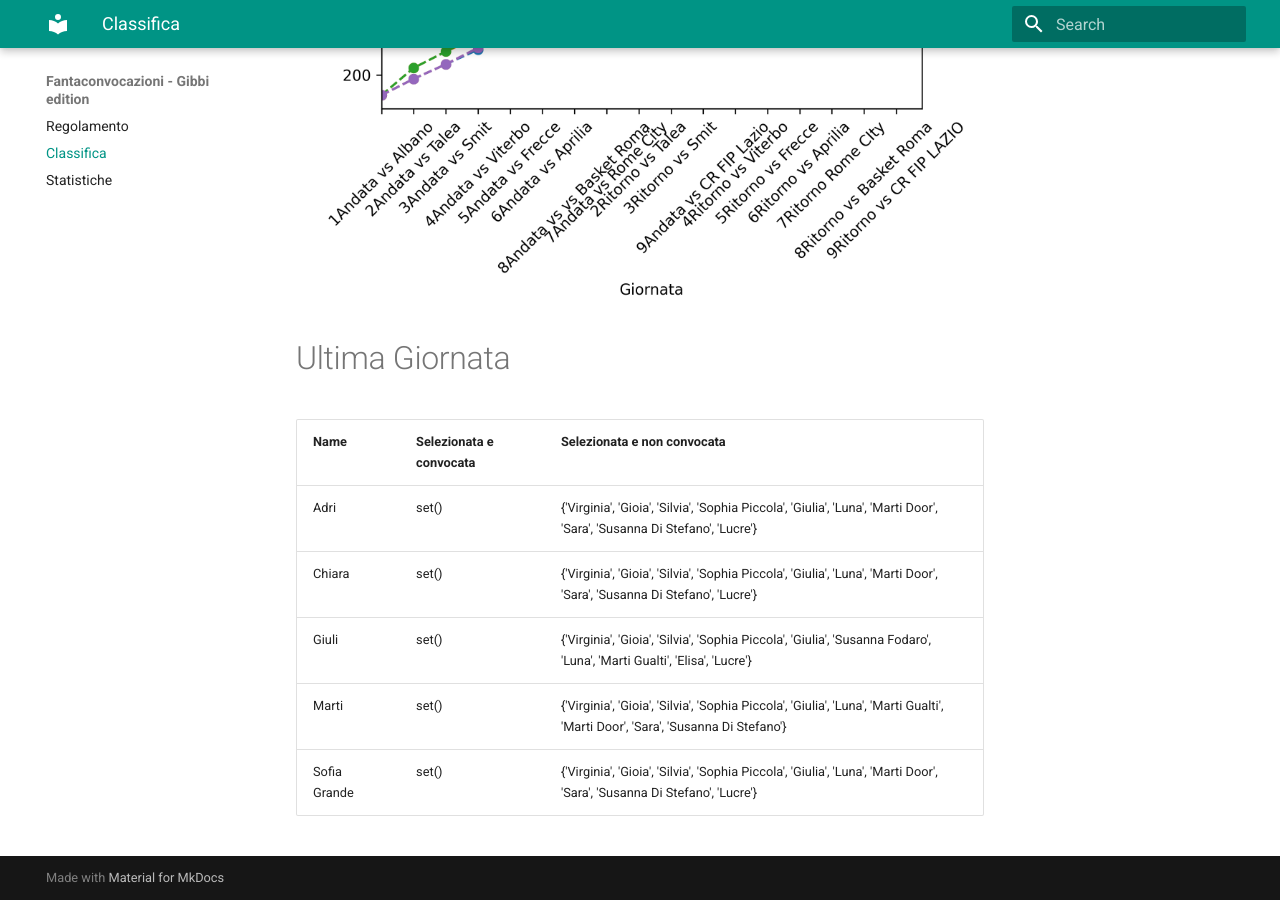
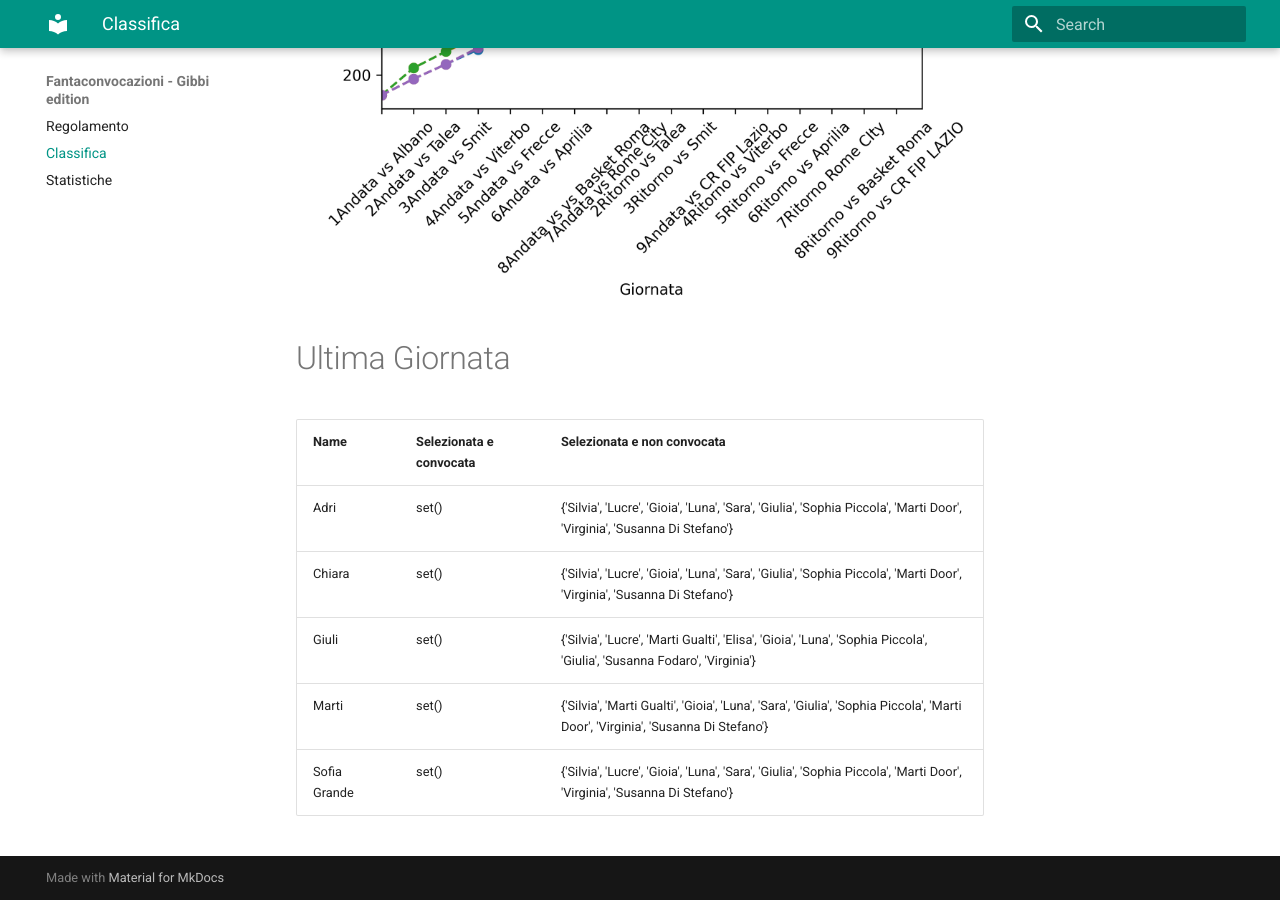
Before and after one commit to martinig94/fantagibbi, an MkDocs documentation site: the page built from docs/Classifica.md, in a window 1280 px wide and 900 px high, scrolled down 810 px. Built offline with MkDocs 1.6.1 and Material for MkDocs 9.7.7, drawn with Linux system fonts in a browser that asks for light colours.

Commit message:
Auto-update from main.py

```diff
--- a/docs/Classifica.md
+++ b/docs/Classifica.md
@@ -18,9 +18,9 @@
 <!-- START_TABLE CORRECT -->
 | Name         | Selezionata e convocata   | Selezionata e non convocata                                                                                                     |
 |:-------------|:--------------------------|:--------------------------------------------------------------------------------------------------------------------------------|
-| Adri         | set()                     | {'Virginia', 'Gioia', 'Silvia', 'Sophia Piccola', 'Giulia', 'Luna', 'Marti Door', 'Sara', 'Susanna Di Stefano', 'Lucre'}        |
-| Chiara       | set()                     | {'Virginia', 'Gioia', 'Silvia', 'Sophia Piccola', 'Giulia', 'Luna', 'Marti Door', 'Sara', 'Susanna Di Stefano', 'Lucre'}        |
-| Giuli        | set()                     | {'Virginia', 'Gioia', 'Silvia', 'Sophia Piccola', 'Giulia', 'Susanna Fodaro', 'Luna', 'Marti Gualti', 'Elisa', 'Lucre'}         |
-| Marti        | set()                     | {'Virginia', 'Gioia', 'Silvia', 'Sophia Piccola', 'Giulia', 'Luna', 'Marti Gualti', 'Marti Door', 'Sara', 'Susanna Di Stefano'} |
-| Sofia Grande | set()                     | {'Virginia', 'Gioia', 'Silvia', 'Sophia Piccola', 'Giulia', 'Luna', 'Marti Door', 'Sara', 'Susanna Di Stefano', 'Lucre'}        |
+| Adri         | set()                     | {'Silvia', 'Lucre', 'Gioia', 'Luna', 'Sara', 'Giulia', 'Sophia Piccola', 'Marti Door', 'Virginia', 'Susanna Di Stefano'}        |
+| Chiara       | set()                     | {'Silvia', 'Lucre', 'Gioia', 'Luna', 'Sara', 'Giulia', 'Sophia Piccola', 'Marti Door', 'Virginia', 'Susanna Di Stefano'}        |
+| Giuli        | set()                     | {'Silvia', 'Lucre', 'Marti Gualti', 'Elisa', 'Gioia', 'Luna', 'Sophia Piccola', 'Giulia', 'Susanna Fodaro', 'Virginia'}         |
+| Marti        | set()                     | {'Silvia', 'Marti Gualti', 'Gioia', 'Luna', 'Sara', 'Giulia', 'Sophia Piccola', 'Marti Door', 'Virginia', 'Susanna Di Stefano'} |
+| Sofia Grande | set()                     | {'Silvia', 'Lucre', 'Gioia', 'Luna', 'Sara', 'Giulia', 'Sophia Piccola', 'Marti Door', 'Virginia', 'Susanna Di Stefano'}        |
 <!-- END_TABLE CORRECT -->
```
